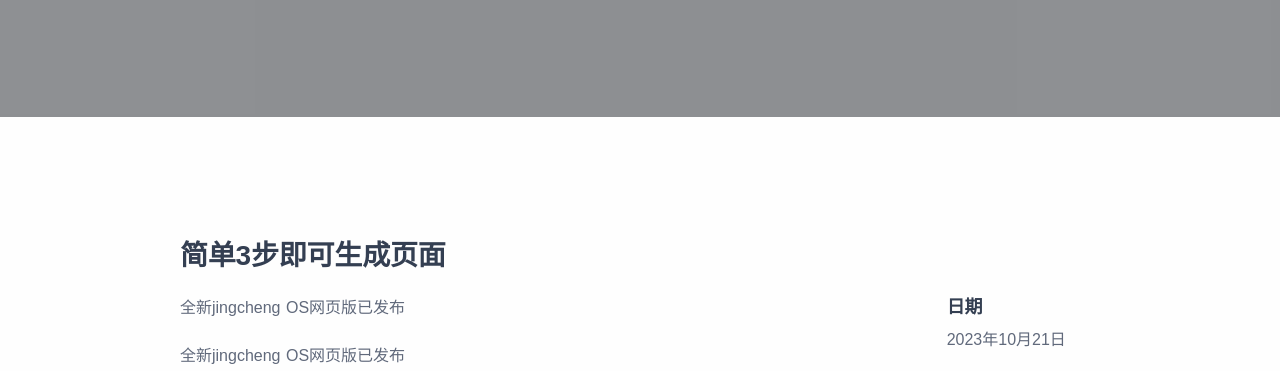
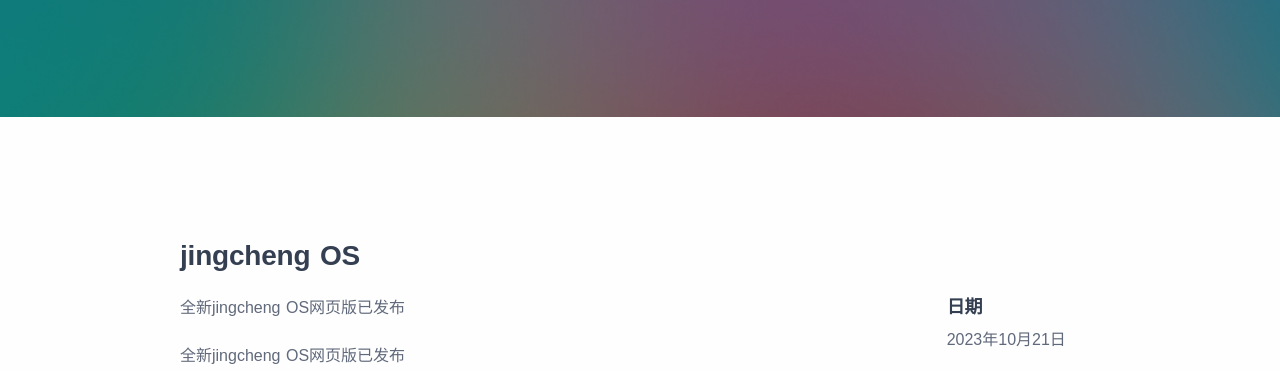
Before and after one commit to AniaDaniel2/jingcheng-OSrelease, a plain HTML site: page index.html in a window 1280 px wide. Shown: the part 395-766 px from the top of the page. Drawn offline with Linux system fonts and the light colour scheme; files whose address does not match are found by name; a web font is replaced by a local one.

Commit message:
Add files via upload

```diff
--- a/index.html
+++ b/index.html
@@ -133,7 +133,7 @@
             <div class="row">
               <div class="col-lg-10 offset-lg-1">
                 <article>
-                  <h2 class="display-6 mb-4">简单3步即可生成页面</h2>
+                  <h2 class="display-6 mb-4">jingcheng OS</h2>
                   <div class="row gx-0">
                     <div class="col-md-9 text-justify">
                       <p>全新jingcheng OS网页版已发布</p>
```
Also changed, not shown: fonts/Custom.woff (added), fonts/Custom.woff2 (added), fonts/Unicons.woff (added), fonts/Unicons.woff2 (added), fonts/fontawesome-webfont.woff2 (added), img/bg6.jpg (added), img/jingcheng OS.jpg (added), img/pp10.jpg (added), img/pp11.jpg (added), img/pp12.jpg (added), img/pp13.jpg (added), img/pp14.jpg (added), img/pp15.jpg (added), img/pp16.jpg (added).
